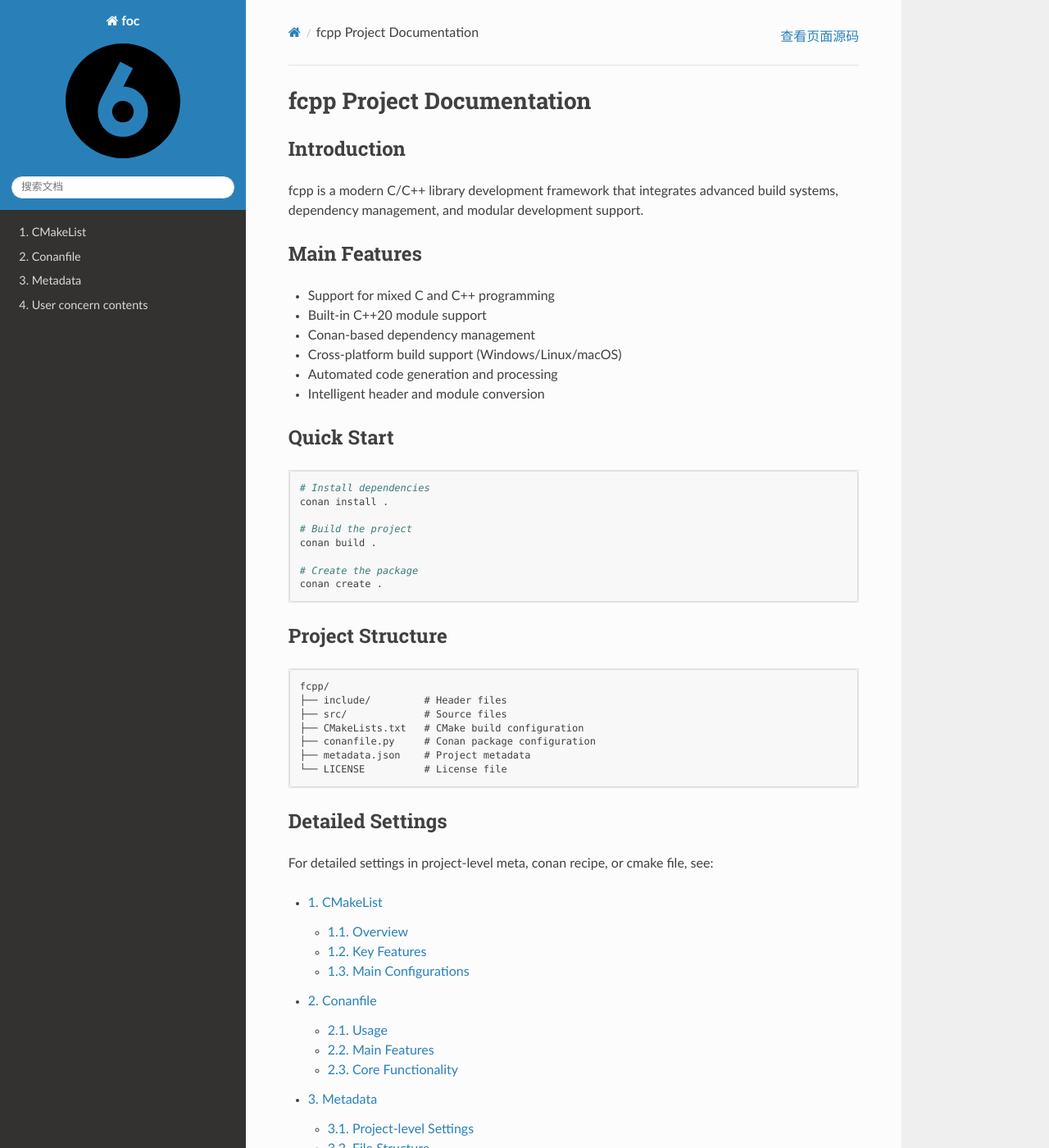
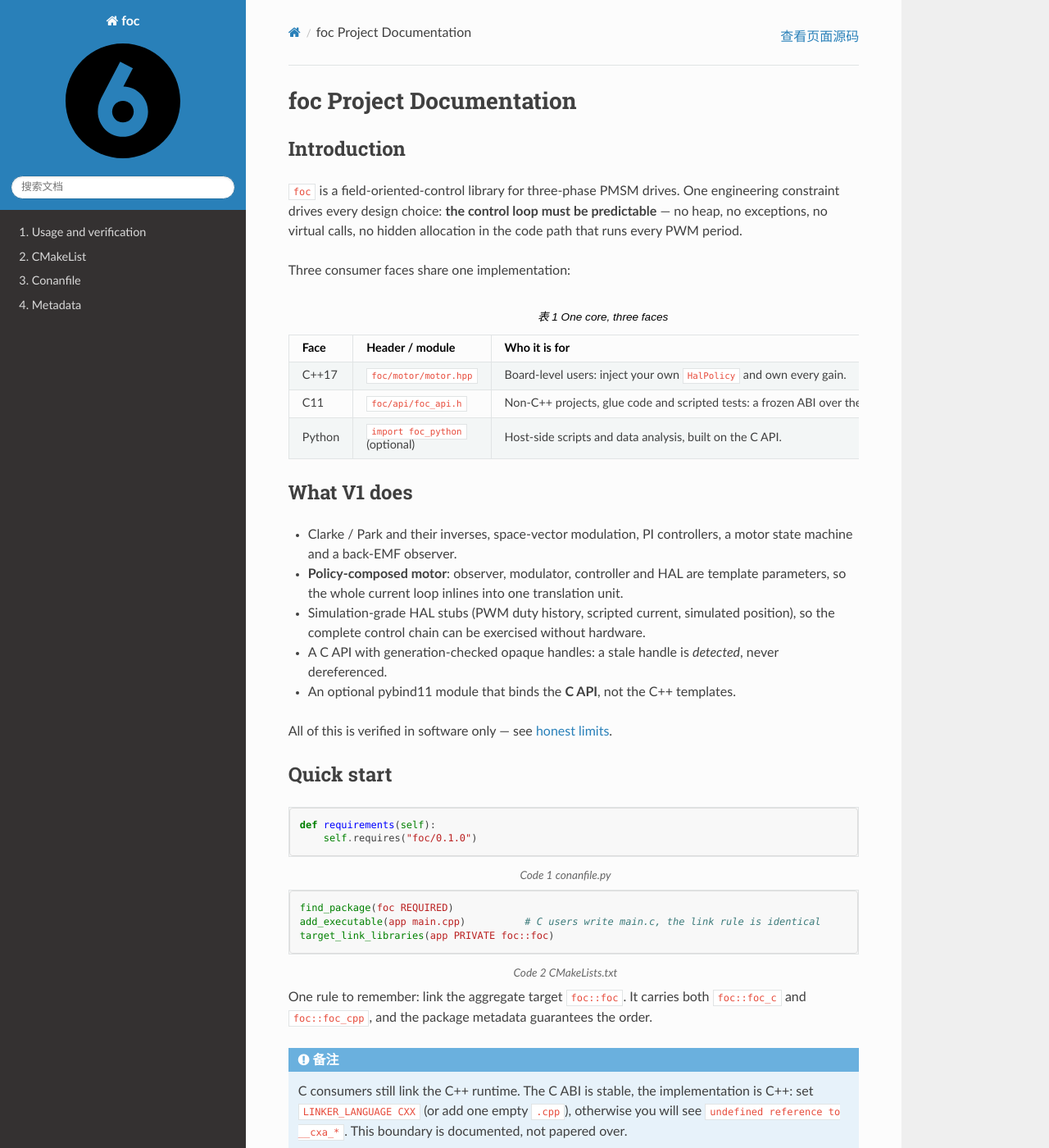
Before and after one commit to zc0718/foc, a Sphinx documentation site: the page built from docs/sphinx/source/index.rst, in a window 1280 px wide and 1400 px high. Shown: the whole window at 82% size. Built offline with Sphinx 7.4.7 and the Read the Docs theme 3.1.0, drawn with Linux system fonts in a browser that asks for light colours; some of the changed text lies outside the part shown.

Commit message:
docs(:book:): replace the template demo pages with real foc documentation
Sphinx 站点此前还是 fcpp 模板的演示内容：讲的是“图像分割 + grabCut”，与本项目
毫无关系。文档写错比没有文档更有害，所以整页重写。

- `index.rst`：定位（控制环可预测是唯一硬约束）、三个使用面（C++17 / C11 / Python）
  对照表、conan+CMake 快速上手（含 U8：C 使用者仍要链接 C++ 运行时）、目录结构、
  诚实边界 U1–U8 全表。
- `export.rst` → **`usage.rst`**：C++/C/Python 三条路径各一段可编译的代码；dq 轴
  PMSM 方程（含 ψf = Kt/(1.5p)，转矩常数不是反电动势常数这个经典坑）；一张“证据不是
  形容词”的验证表（131 用例、96.23%/99.46% 覆盖率、10/10 负向编译、17/17 CI）。
- `components/*.rst`：三处 “the fcpp project” → “this project”。
- `zh_CN` 目录：补全约 75 条中文译文（代码块与标识符保持原文），并清掉 obsolete 条目；
  删除 `export.po/.mo`，新增 `usage.po/.mo`，其余 `.mo` 与新译文同步。
- `docs/build.py`：`conf.py` 的默认 `language` 是 `zh_CN`，`make html` 只出一份中文
  —— 源语言（英文）此前没有任何输出。补一次 `sphinx-build -D language=en` 到
  `build/html_en`，与中文站点并列，不覆盖任何现有路径。

验证：`python docs/build.py` exit 0（仅剩已知的 language 提示）；中文站点 index 752 /
usage 581 个汉字，英文站点 0 个汉字。

Refs: PRD D48

```diff
--- a/docs/build.py
+++ b/docs/build.py
@@ -533,6 +533,11 @@ class AutomationDoc:
                 subprocess.run(["make", "-C", _path, "-e", f"SPHINXOPTS=-D language={lang_tag_map[_]}", "html"])
         subprocess.run(["make", "-C", _path, "clean"])
         subprocess.run(["make", "-C", _path, "html"])
+        # The default target above renders whatever `language` conf.py configures (zh_CN), so the
+        # source language — English, i.e. the msgid text — had no output at all. Write it next to
+        # the translated tree instead of replacing it.
+        subprocess.run(["sphinx-build", "-q", "-b", "html", "-D", "language=en",
+                        _path + sep + "source", _path + sep + "build" + sep + "html_en"])
 
     def _copy_images_for_doxygen_and_sphinx(self):
         # prefix syntax: IN: doxygen; OUT: sphinx; ALL: both
--- a/docs/sphinx/source/components/cmake.rst
+++ b/docs/sphinx/source/components/cmake.rst
@@ -4,7 +4,7 @@ _`CMakeLists Configuration`
 _`Overview`
 -----------
 
-The CMakeLists.txt file is the core build configuration file for the fcpp project, responsible for project building,
+The CMakeLists.txt file is the core build configuration file for this project, responsible for project building,
 dependency management, and module compilation.
 
 _`Key Features`
--- a/docs/sphinx/source/components/conan.rst
+++ b/docs/sphinx/source/components/conan.rst
@@ -4,7 +4,7 @@ _`Conanfile Configuration`
 _`Usage`
 --------
 
-The conanfile.py is the Conan package configuration file for the fcpp project, responsible for dependency management,
+The conanfile.py is the Conan package configuration file for this project, responsible for dependency management,
 package metadata processing, and module generation.
 
 _`Main Features`
--- a/docs/sphinx/source/components/meta.rst
+++ b/docs/sphinx/source/components/meta.rst
@@ -4,7 +4,7 @@ _`Metadata Configuration`
 _`Project-level Settings`
 -------------------------
 
-The metadata.json file contains the metadata configuration for the fcpp project, including basic project
+The metadata.json file contains the metadata configuration for this project, including basic project
 information, build configuration, and dependency definitions.
 
 _`File Structure`
--- a/docs/sphinx/source/index.rst
+++ b/docs/sphinx/source/index.rst
@@ -1,59 +1,134 @@
-_`fcpp Project Documentation`
-=============================
+_`foc Project Documentation`
+============================
 
 _`Introduction`
 ---------------
 
-fcpp is a modern C/C++ library development framework that integrates advanced build systems, dependency
-management, and modular development support.
+:code:`foc` is a field-oriented-control library for three-phase PMSM drives. One engineering
+constraint drives every design choice: **the control loop must be predictable** — no heap, no
+exceptions, no virtual calls, no hidden allocation in the code path that runs every PWM period.
 
-_`Main Features`
-----------------
+Three consumer faces share one implementation:
 
-- Support for mixed C and C++ programming
-- Built-in C++20 module support
-- Conan-based dependency management
-- Cross-platform build support (Windows/Linux/macOS)
-- Automated code generation and processing
-- Intelligent header and module conversion
+.. list-table:: One core, three faces
+   :header-rows: 1
+   :widths: 12 32 56
 
-_`Quick Start`
+   * - Face
+     - Header / module
+     - Who it is for
+   * - C++17
+     - :code:`foc/motor/motor.hpp`
+     - Board-level users: inject your own :code:`HalPolicy` and own every gain.
+   * - C11
+     - :code:`foc/api/foc_api.h`
+     - Non-C++ projects, glue code and scripted tests: a frozen ABI over the same core.
+   * - Python
+     - :code:`import foc_python` (optional)
+     - Host-side scripts and data analysis, built on the C API.
+
+_`What V1 does`
+---------------
+
+- Clarke / Park and their inverses, space-vector modulation, PI controllers, a motor state
+  machine and a back-EMF observer.
+- **Policy-composed motor**: observer, modulator, controller and HAL are template parameters,
+  so the whole current loop inlines into one translation unit.
+- Simulation-grade HAL stubs (PWM duty history, scripted current, simulated position), so the
+  complete control chain can be exercised without hardware.
+- A C API with generation-checked opaque handles: a stale handle is *detected*, never
+  dereferenced.
+- An optional pybind11 module that binds the **C API**, not the C++ templates.
+
+All of this is verified in software only — see :ref:`honest limits <honest-limits>`.
+
+_`Quick start`
 --------------
 
-.. code-block:: bash
+.. code-block:: python
+   :caption: conanfile.py
 
-   # Install dependencies
-   conan install .
+   def requirements(self):
+       self.requires("foc/0.1.0")
 
-   # Build the project
-   conan build .
+.. code-block:: cmake
+   :caption: CMakeLists.txt
 
-   # Create the package
-   conan create .
+   find_package(foc REQUIRED)
+   add_executable(app main.cpp)          # C users write main.c, the link rule is identical
+   target_link_libraries(app PRIVATE foc::foc)
 
-_`Project Structure`
+One rule to remember: link the aggregate target :code:`foc::foc`. It carries both
+:code:`foc::foc_c` and :code:`foc::foc_cpp`, and the package metadata guarantees the order.
+
+.. note::
+
+   C consumers still link the C++ runtime. The C ABI is stable, the implementation is C++:
+   set :code:`LINKER_LANGUAGE CXX` (or add one empty :code:`.cpp`), otherwise you will see
+   :code:`undefined reference to __cxa_*`. This boundary is documented, not papered over.
+
+_`Project structure`
 --------------------
 
 ::
 
-   fcpp/
-   ├── include/         # Header files
-   ├── src/             # Source files
-   ├── CMakeLists.txt   # CMake build configuration
-   ├── conanfile.py     # Conan package configuration
-   ├── metadata.json    # Project metadata
-   └── LICENSE          # License file
+   foc/
+   ├── include/foc/     # public headers: core / hal / driver / motor / api
+   ├── src/             # implementation, paired one-to-one with the headers
+   ├── api/             # pybind11 bindings (compiled only when enabled)
+   ├── test_package/    # Conan test package: unit, stress, pure-C and Python consumers
+   ├── metadata.json    # single source of truth for the build switches
+   └── docs/            # Doxygen + Sphinx pipeline (this site)
 
-_`Detailed Settings`
+.. _honest-limits:
+
+_`Honest limits`
+----------------
+
+V1 does **not** claim, and does not pretend to verify, the following. They are deferred to the
+hardware stage:
+
+.. list-table::
+   :header-rows: 1
+   :widths: 8 40 52
+
+   * - #
+     - Item
+     - Why it cannot be verified yet
+   * - U1
+     - Dead-time compensation in practice
+     - Needs the real inverter non-linearity.
+   * - U2
+     - ADC sampling aligned with PWM timing
+     - Depends on the MCU timer and trigger chain.
+   * - U3
+     - Observer robustness against real parameter drift
+     - The perturbation used in the SIL model is idealised.
+   * - U4
+     - EMI / EMC behaviour
+     - Not observable in software.
+   * - U5
+     - Acoustic noise and vibration
+     - Needs a mechanical load.
+   * - U6
+     - ISR worst-case execution time on the target MCU
+     - No target profile is shipped.
+   * - U7
+     - Flash / RAM footprint against a chip budget
+     - No target constraint to measure against.
+   * - U8
+     - A pure-C consumer **without** the C++ runtime
+     - Would need a stripped link script and hand-written stubs; V1 explicitly requires C
+       users to link the C++ runtime.
+
+_`Detailed settings`
 --------------------
 
-For detailed settings in project-level meta, conan recipe, or cmake file, see:
-
 .. toctree::
+   Usage and verification <usage>
    CMakeList <components/cmake>
    Conanfile <components/conan>
    Metadata <components/meta>
-   User concern contents <export>
    :numbered:
    :maxdepth: 2
 
```
Also changed, not shown: docs/sphinx/source/export.rst (deleted, +0 -112 lines), docs/sphinx/source/usage.rst (added, +142 -0 lines), 12 other files.
